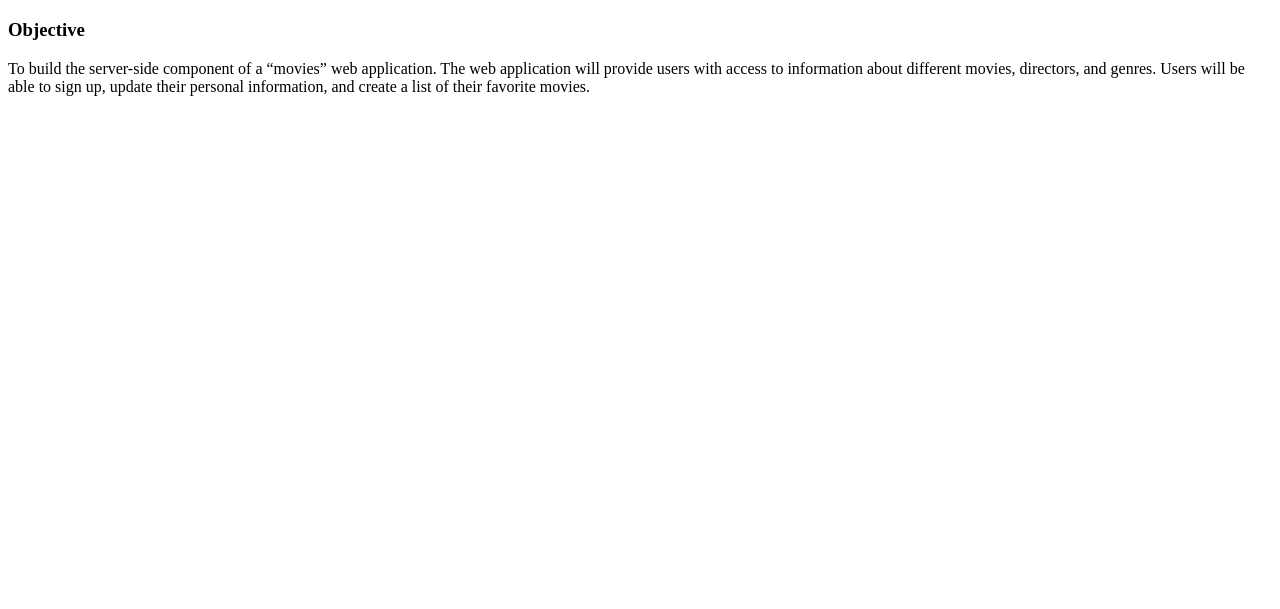
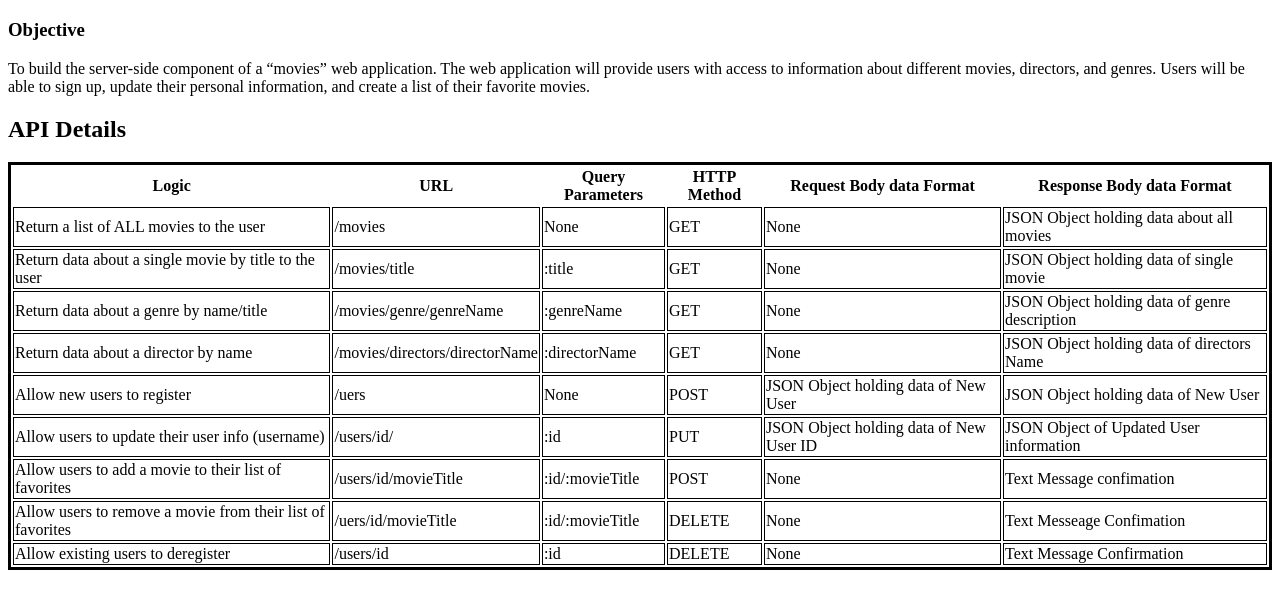
Before and after one commit to IcyAI/movie_api, a website: page public/documentation.html in a window 1280 px wide. Shown: the part 61-670 px from the top of the page. Drawn offline with Linux system fonts and the light colour scheme; files that its build step writes are made by us from their sources.

Commit message:
Exercise 2.5

```diff
--- /dev/null
+++ b/css/styles.css
@@ -0,0 +1,10 @@
+.table{
+   border-style: solid;
+   border-color: black;
+}
+
+td{
+    border-style: solid;
+    border-color: black;
+    border-width: 1px;
+}
--- a/package.json
+++ b/package.json
@@ -16,6 +16,7 @@
   "dependencies": {
     "body-parser": "^1.20.2",
     "express": "^4.18.2",
-    "morgan": "^1.10.0"
+    "morgan": "^1.10.0",
+    "uuid": "^9.0.1"
   }
 }
--- a/public/documentation.html
+++ b/public/documentation.html
@@ -4,6 +4,7 @@
     <meta charset="UTF-8">
     <meta name="viewport" content="width=device-width, initial-scale=1.0">
     <title>Documentation</title>
+    <link rel="stylesheet" type="text/css" href="/styles.css">
 </head>
 
 <body>
@@ -16,5 +17,100 @@
         movies, directors, and genres. Users will be able to sign up, update their
         personal information, and create a list of their favorite movies.</p>
 
+        <h2> API Details</h2>
+ <table class="table">
+
+    <tr>
+        <th> Logic</th>
+        <th> URL</th>
+        <th> Query Parameters</th>
+        <th> HTTP Method</th>
+        <th> Request Body data Format</th>
+        <th> Response Body data Format</th>
+    </tr>
+
+    <tr>
+        <td>Return a list of ALL movies to the user</td>
+        <td> /movies</td>
+        <td>None</td>
+        <td>GET</td>
+        <td> None</td>
+        <td> JSON Object holding data about all movies</td>
+    </tr>
+
+    <tr>
+        <td>Return data about a single movie by title to the user</td>
+        <td>/movies/title</td>
+        <td>:title</td>
+        <td>GET</td>
+        <td>None</td>
+        <td>JSON Object holding data of single movie</td>
+    </tr>
+
+    <tr>
+        <td>Return data about a genre by name/title</td>
+        <td>/movies/genre/genreName</td>
+        <td>:genreName</td>
+        <td>GET</td>
+        <td>None</td>
+        <td>JSON Object holding data of genre description</td>
+    </tr>
+
+    <tr>
+        <td>Return data about a director by name</td>
+        <td>/movies/directors/directorName</td>
+        <td>:directorName</td>
+        <td>GET</td>
+        <td>None</td>
+        <td>JSON Object holding data of directors Name</td>
+    </tr>
+
+    <tr>
+        <td>Allow new users to register</td>
+        <td>/uers</td>
+        <td>None</td>
+        <td>POST</td>
+        <td>JSON Object holding data of New User</td>
+        <td>JSON Object holding data of New User </td>
+    </tr>
+
+    <tr>
+        <td>Allow users to update their user info (username)</td>
+        <td>/users/id/</td>
+        <td>:id</td>
+        <td>PUT</td>
+        <td>JSON Object holding data of New User ID</td>
+        <td>JSON Object of Updated User information</td>
+    </tr>
+
+    <tr>
+        <td>Allow users to add a movie to their list of favorites</td>
+        <td>/users/id/movieTitle</td>
+        <td>:id/:movieTitle</td>
+        <td>POST</td>
+        <td>None</td>
+        <td>Text Message confimation</td>
+    </tr>
+
+    <tr>
+        <td>Allow users to remove a movie from their list of favorites</td>
+        <td>/uers/id/movieTitle</td>
+        <td>:id/:movieTitle</td>
+        <td>DELETE</td>
+        <td>None</td>
+        <td>Text Messeage Confimation</td>
+    </tr>
+
+    <tr>
+        <td>Allow existing users to deregister</td>
+        <td>/users/id</td>
+        <td>:id</td>
+        <td>DELETE</td>
+        <td>None</td>
+        <td>Text Message Confirmation</td>
+    </tr>
+
+ </table>
+
 </body>
 </html>
```
Also changed, not shown: index.js (+158 -40 lines), log.txt (+11 -0 lines), 1 other file.
